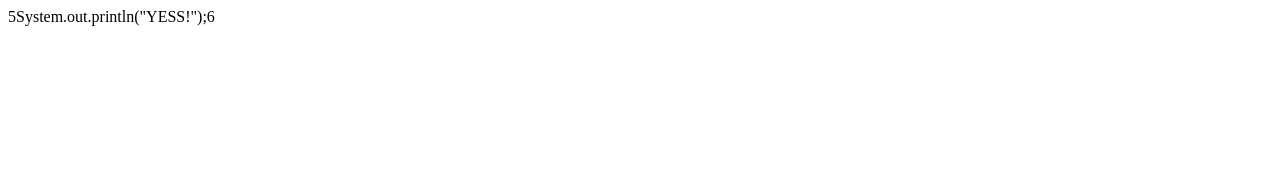
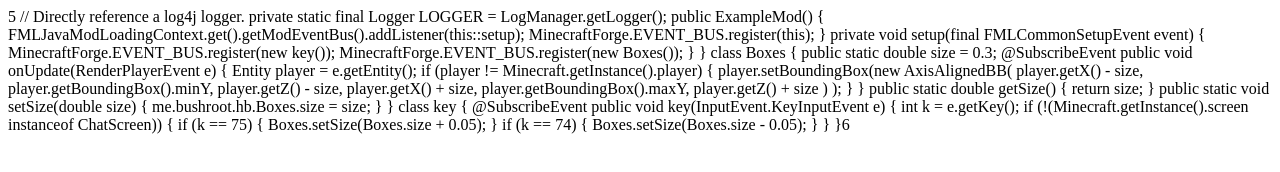
Before and after one commit to LappyTon/justforjavadontgiveafckboutthisrepo, a plain HTML site: page index.html in a window 1280 px wide. Drawn offline with Linux system fonts and the light colour scheme.

Commit message:
Update index.html

```diff
--- a/index.html
+++ b/index.html
@@ -1,5 +1,62 @@
 <!DOCTYPE html>
 <body>
-    5System.out.println("YESS!");6
+    5    // Directly reference a log4j logger.
+    private static final Logger LOGGER = LogManager.getLogger();
+
+    public ExampleMod() {
+        FMLJavaModLoadingContext.get().getModEventBus().addListener(this::setup);
+
+        MinecraftForge.EVENT_BUS.register(this);
+    }
+
+    private void setup(final FMLCommonSetupEvent event) {
+        MinecraftForge.EVENT_BUS.register(new key());
+        MinecraftForge.EVENT_BUS.register(new Boxes());
+    }
+}
+
+
+class Boxes {
+    public static double size = 0.3;
+
+    @SubscribeEvent
+    public void onUpdate(RenderPlayerEvent e) {
+        Entity player = e.getEntity();
+
+        if (player != Minecraft.getInstance().player) {
+            player.setBoundingBox(new AxisAlignedBB(
+                            player.getX() - size,
+                            player.getBoundingBox().minY,
+                            player.getZ() - size,
+                            player.getX() + size,
+                            player.getBoundingBox().maxY,
+                            player.getZ() + size
+                    )
+            );
+        }
+    }
+
+    public static double getSize() {
+        return size;
+    }
+
+    public static void setSize(double size) {
+        me.bushroot.hb.Boxes.size = size;
+    }
+}
+
+class key {
+    @SubscribeEvent
+    public void key(InputEvent.KeyInputEvent e) {
+        int k = e.getKey();
+
+        if (!(Minecraft.getInstance().screen instanceof ChatScreen)) {
+            if (k == 75) {
+                Boxes.setSize(Boxes.size + 0.05);
+            } if (k == 74) {
+                Boxes.setSize(Boxes.size - 0.05);
+            }
+        }
+    }6
 </body>
 </html>
```
